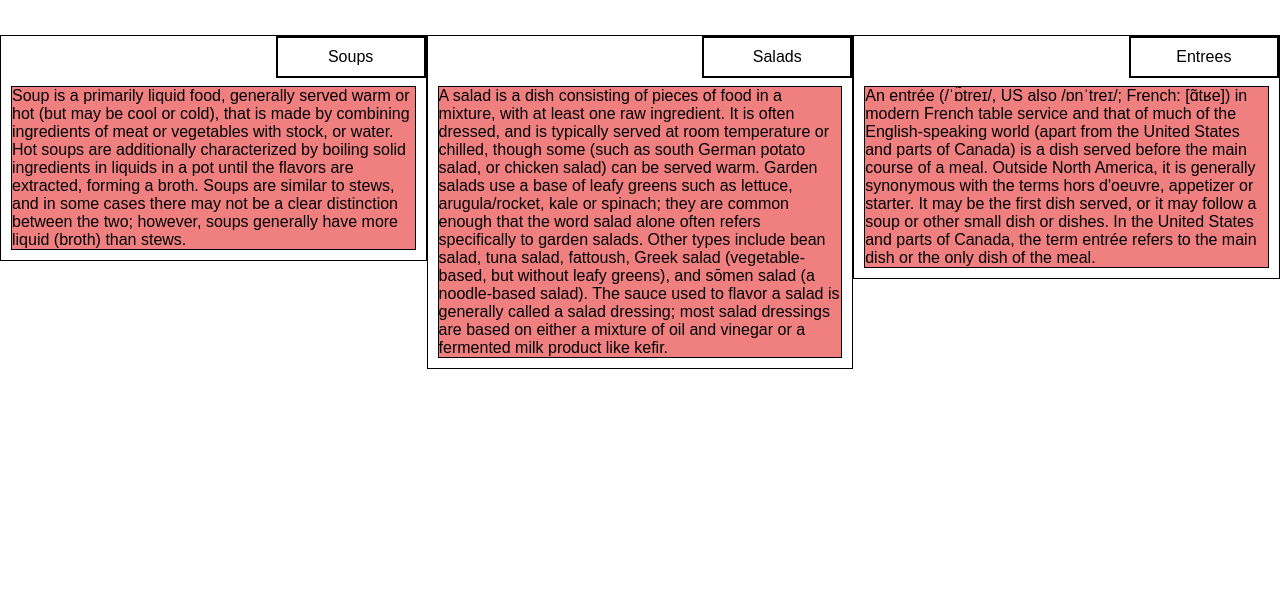
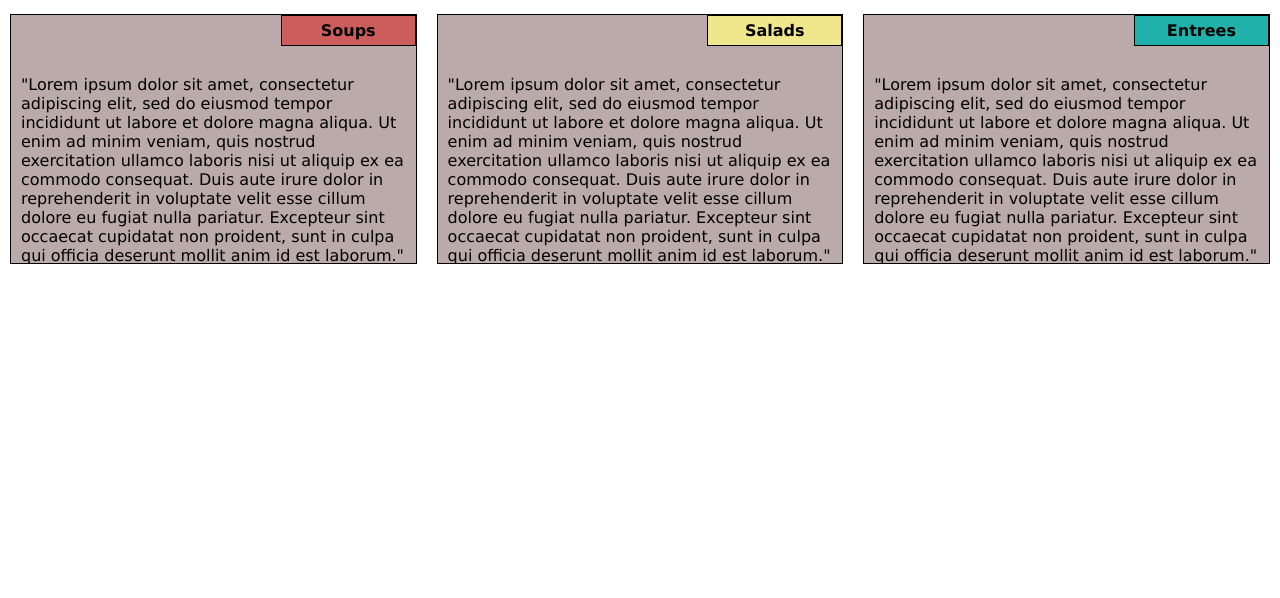
Before and after one commit to jocelynmutso/simple-responsive-site, a plain HTML site: page index.html in a window 1280 px wide. Shown: the part 202-800 px from the top of the page. Drawn offline with Linux system fonts and the light colour scheme.

Commit message:
final version

```diff
--- a/css/styles.css
+++ b/css/styles.css
@@ -1,89 +1,94 @@
-
-
-/********** Base styles **********/
+/* BASE STYLES */
 
 * {
     box-sizing: border-box;
-    margin: 0 auto;
-    padding: 0 auto;
+    margin: 0;
+    padding: 0;
 }
 
 h1 {
-    margin-top: 150px;
-    margin-bottom: 50px;
+    font-family: Verdana, Geneva, Tahoma, sans-serif;
+    font-size: 3rem;
     text-align: center;
-    font-family: sans-serif;
+    margin-top: 75px;
+    margin-bottom: 75px;
 }
 
-.paragraph-box {
-    border: 1px solid black;
-    background-color: lightcoral;
-    width: 100%;
-    font-family: sans-serif;
-    color: black;
-    margin-top: 40px;
-    position: relative;
+h2.soups {
+    font-family: Verdana, Geneva, Tahoma, sans-serif;
+    background-color: indianred;
+    font-size: 1rem;
+}
+
+h2.salads {
+    font-family: Verdana, Geneva, Tahoma, sans-serif;
+    background-color: khaki;
+    font-size: 1rem;
+}
+
+h2.entrees {
+    font-family: Verdana, Geneva, Tahoma, sans-serif;
+    background-color: lightseagreen;
+    font-size: 1rem;
 }
 
 .menu-item {
+    position: relative;
+    border: 1px solid black;
+    background-color: rgb(187, 170, 170);
+    height: 250px;
+    margin: 10px;
+    overflow: hidden;
+}
+
+.menu-item-title {
     position: absolute;
+    padding: 5px 15px 5px 15px;
     top: 0px;
     right: 0px;
-    width: 150px;
+    border: 1px solid black;
+    width: 33.33%;
     text-align: center;
-    border: 2px solid black;
-    font-family: sans-serif;
-    background-color: white;
-    color: black;
-    padding: 10px;
+    font-family: Verdana, Geneva, Tahoma, sans-serif;
 }
+
+.menu-item-description {
+    position: relative;
+    margin: 10px;
+    top: 20%;
+    font-family: Verdana, Geneva, Tahoma, sans-serif;
+}
+
+/* RESPONSIVE FRAMEWORK */
 
 .row {
     width: 100%;
-    position: relative;
 }
 
-.container {
-    position: relative;
-}
+/* COLUMN STYLES LARGE DEVICES */
 
 @media (min-width: 992px) {
-    .col-lg-a, .col-lg-b {
+    .col-33, .col-100 {
         float: left;
-        border: 1px solid black;
-        padding: 10px;
     }
-
-    .col-lg-a {
+    .col-33 {
         width: 33.33%;
     }
-    .col-lg-b {
+    .col-100 {
         width: 100%;
     }
 }
 
-@media (min-width:768px) and (max-width: 991px) {
-    .col-md-a, .col-md-b {
+/* COLUMN STYLES MEDIUM DEVICES */
+
+@media (min-width: 768px) and (max-width: 991px) {
+    .col-50, .col-md-100 {
         float: left;
-        border: 1px solid blue;
-        padding: 10px;
     }
-
-    .col-md-a {
+    .col-50 {
         width: 50%;
     }
-    .col-md-b {
+    .col-md-100 {
         width: 100%;
     }
 }
-
-@media (max-width: 767px) {
-    .col-sm {
-        border: 1px solid red;
-        padding: 10px;
-    }
-
-    .col-sm {
-        width: 100%;
-    }
-}
--- a/index.html
+++ b/index.html
@@ -1,50 +1,48 @@
 <!DOCTYPE html>
-<html lang="en">
+<html lang="zxx">
 
 <head>
     <link rel="stylesheet" href="css/styles.css">
     <meta charset="utf-8">
-    <meta name="viewport" content="width=device-width" initial-scale="1">
-    <title>Simple Responsive Site</title>
+    <meta name="viewport" content="width=device-width initial-scale=1">
+    <title>Lorem Ipsum Menu</title>
 </head>
 
 <body>
     <h1>Our menu</h1>
 
     <div class="row">
-        <div class="col-lg-a col-md-a col-sm container">
-            <p class="paragraph-box">
-                Soup is a primarily liquid food, generally served warm or hot (but may be cool or
-                cold), that is made by combining ingredients of meat or vegetables with stock, or water. Hot soups are
-                additionally characterized by boiling solid ingredients in liquids in a pot until the flavors are
-                extracted, forming a broth. Soups are similar to stews, and in some cases there may not be a clear
-                distinction between the two; however, soups generally have more liquid (broth) than stews.</p>
-                <p class="menu-item">Soups</p>
-
-     </div>
-
-        <div class="col-lg-a col-md-a col-sm container">
-            <p class="paragraph-box">A salad is a dish consisting of pieces of food in a mixture, with at least one raw
-                ingredient. It is often dressed, and is typically served at room temperature or chilled, though some
-                (such as south German potato salad, or chicken salad) can be served warm.
-
-                Garden salads use a base of leafy greens such as lettuce, arugula/rocket, kale or spinach; they are
-                common enough that the word salad alone often refers specifically to garden salads. Other types include
-                bean salad, tuna salad, fattoush, Greek salad (vegetable-based, but without leafy greens), and sōmen
-                salad (a noodle-based salad). The sauce used to flavor a salad is generally called a salad dressing;
-                most salad dressings are based on either a mixture of oil and vinegar or a fermented milk product like
-                kefir.</p>
-                <p class="menu-item">Salads</p>
+        <div class="col-33 col-50">
+            <div class="menu-item">
+            <h2 class="menu-item-title soups">Soups</h2>
+            <p class="menu-item-description"> "Lorem ipsum dolor sit amet, consectetur adipiscing elit, sed do eiusmod
+                tempor incididunt ut labore et dolore magna aliqua. Ut enim ad minim veniam, quis nostrud exercitation
+                ullamco laboris nisi ut aliquip ex ea commodo consequat. Duis aute irure dolor in reprehenderit in
+                voluptate velit esse cillum dolore eu fugiat nulla pariatur. Excepteur sint occaecat cupidatat non
+                proident, sunt in culpa qui officia deserunt mollit anim id est laborum."</p>
+            </div>
         </div>
 
-        <div class="col-lg-a col-md-b col-sm container">
-            <p class="paragraph-box">An entrée (/ˈɒ̃treɪ/, US also /ɒnˈtreɪ/; French: [ɑ̃tʁe]) in modern French table
-                service and that of much of the English-speaking world (apart from the United States and parts of
-                Canada) is a dish served before the main course of a meal. Outside North America, it is generally
-                synonymous with the terms hors d'oeuvre, appetizer or starter. It may be the first dish served, or it
-                may follow a soup or other small dish or dishes. In the United States and parts of Canada, the term
-                entrée refers to the main dish or the only dish of the meal.</p>
-                <p class="menu-item">Entrees</p>
+        <div class="col-33 col-50">
+            <div class="menu-item">
+            <h2 class="menu-item-title salads">Salads</h2>
+            <p class="menu-item-description">"Lorem ipsum dolor sit amet, consectetur adipiscing elit, sed do eiusmod
+                tempor incididunt ut labore et dolore magna aliqua. Ut enim ad minim veniam, quis nostrud exercitation
+                ullamco laboris nisi ut aliquip ex ea commodo consequat. Duis aute irure dolor in reprehenderit in
+                voluptate velit esse cillum dolore eu fugiat nulla pariatur. Excepteur sint occaecat cupidatat non
+                proident, sunt in culpa qui officia deserunt mollit anim id est laborum."</p>
+            </div>
+        </div>
+
+        <div class="col-33 col-md-100">
+            <div class="menu-item">
+            <h2 class="menu-item-title entrees">Entrees</h2>
+            <p class="menu-item-description">"Lorem ipsum dolor sit amet, consectetur adipiscing elit, sed do eiusmod
+                tempor incididunt ut labore et dolore magna aliqua. Ut enim ad minim veniam, quis nostrud exercitation
+                ullamco laboris nisi ut aliquip ex ea commodo consequat. Duis aute irure dolor in reprehenderit in
+                voluptate velit esse cillum dolore eu fugiat nulla pariatur. Excepteur sint occaecat cupidatat non
+                proident, sunt in culpa qui officia deserunt mollit anim id est laborum."</p>
+            </div>
         </div>
 
     </div>
```
Also changed, not shown: 1 other file.
